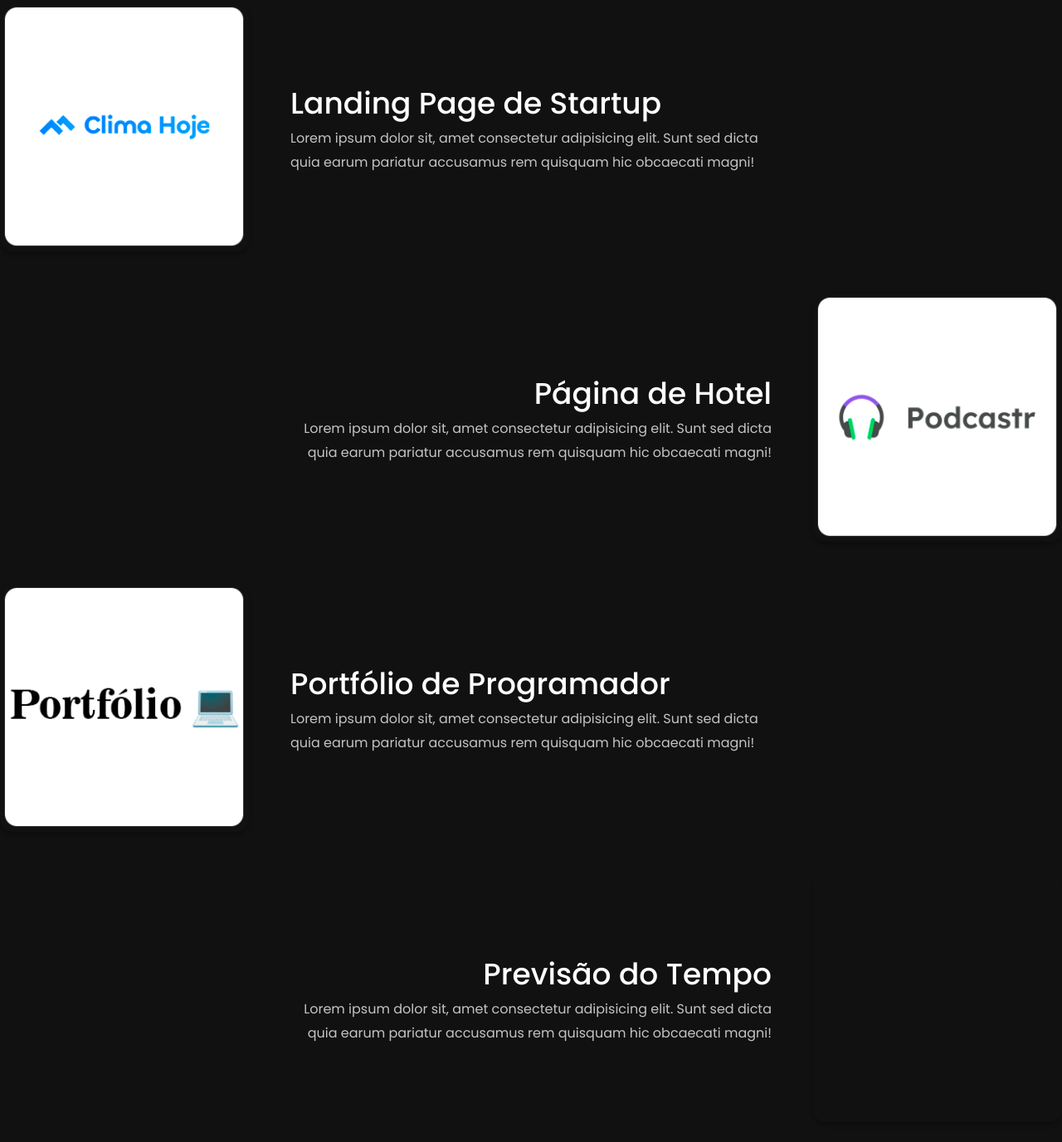
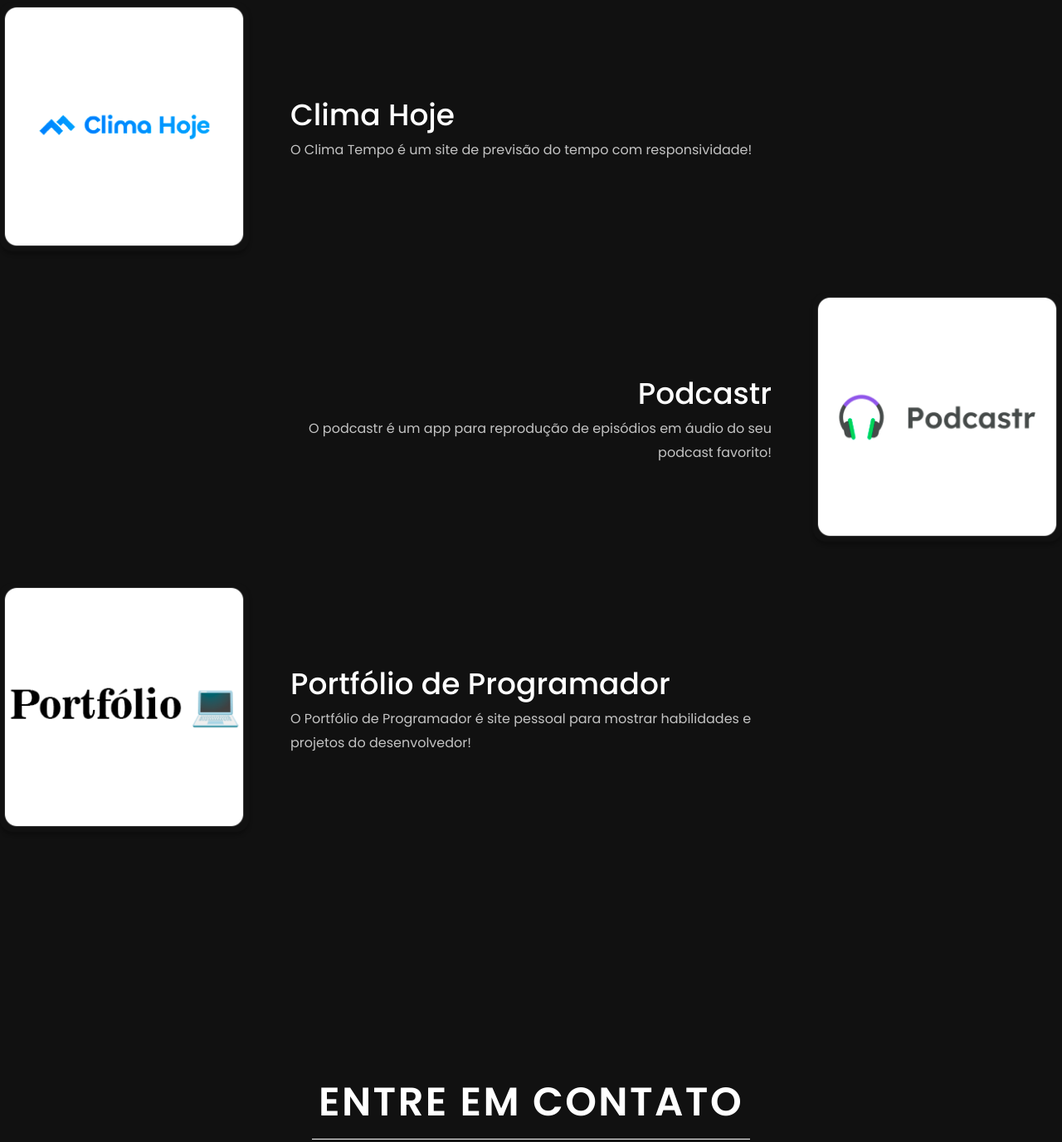
Before and after one commit to eeymatheusdev/portfolio, a plain HTML site: page index.html in a window 1280 px wide. Shown: the part 3501-4878 px from the top of the page at 83% size. Drawn offline with Linux system fonts and the light colour scheme.

Commit message:
feat: projects and form

```diff
--- a/index.html
+++ b/index.html
@@ -158,22 +158,18 @@
           <div class="project-item">
             <div class="project-item-image project-item-image-1"></div>
             <div class="project-text">
-              <h3>Landing Page de Startup</h3>
+              <h3>Clima Hoje</h3>
               <p>
-                Lorem ipsum dolor sit, amet consectetur adipisicing elit. Sunt
-                sed dicta quia earum pariatur accusamus rem quisquam hic
-                obcaecati magni!
+                O Clima Tempo é um site de previsão do tempo com responsividade!
               </p>
             </div>
           </div>
           <div class="project-item">
             <div class="project-item-image project-item-image-2"></div>
             <div class="project-text">
-              <h3>Página de Hotel</h3>
+              <h3>Podcastr</h3>
               <p>
-                Lorem ipsum dolor sit, amet consectetur adipisicing elit. Sunt
-                sed dicta quia earum pariatur accusamus rem quisquam hic
-                obcaecati magni!
+                O podcastr é um app para reprodução de episódios em áudio do seu podcast favorito!
               </p>
             </div>
           </div>
@@ -182,20 +178,7 @@
             <div class="project-text">
               <h3>Portfólio de Programador</h3>
               <p>
-                Lorem ipsum dolor sit, amet consectetur adipisicing elit. Sunt
-                sed dicta quia earum pariatur accusamus rem quisquam hic
-                obcaecati magni!
-              </p>
-            </div>
-          </div>
-          <div class="project-item">
-            <div class="project-item-image project-item-image-4"></div>
-            <div class="project-text">
-              <h3>Previsão do Tempo</h3>
-              <p>
-                Lorem ipsum dolor sit, amet consectetur adipisicing elit. Sunt
-                sed dicta quia earum pariatur accusamus rem quisquam hic
-                obcaecati magni!
+                O Portfólio de Programador é site pessoal para mostrar habilidades e projetos do desenvolvedor!
               </p>
             </div>
           </div>
@@ -206,7 +189,7 @@
     <div class="section-container" id="contact">
       <div class="section-content">
         <h2 class="section-title">Entre em contato</h2>
-        <form class="contact-form">
+        <form action="https://formspree.io/los.matheuswb@hotmail.com" method="post" class="contact-form">
           <input
             type="text"
             name="fullName"
--- a/style.css
+++ b/style.css
@@ -186,10 +186,6 @@ a {
   background-image: url("./images/project-3.png");
 }
 
-.project-item-image-4 {
-  background-image: url("./images/project-4.png");
-}
-
 .project-text {
   margin-left: 50px;
   max-width: 600px;
```
